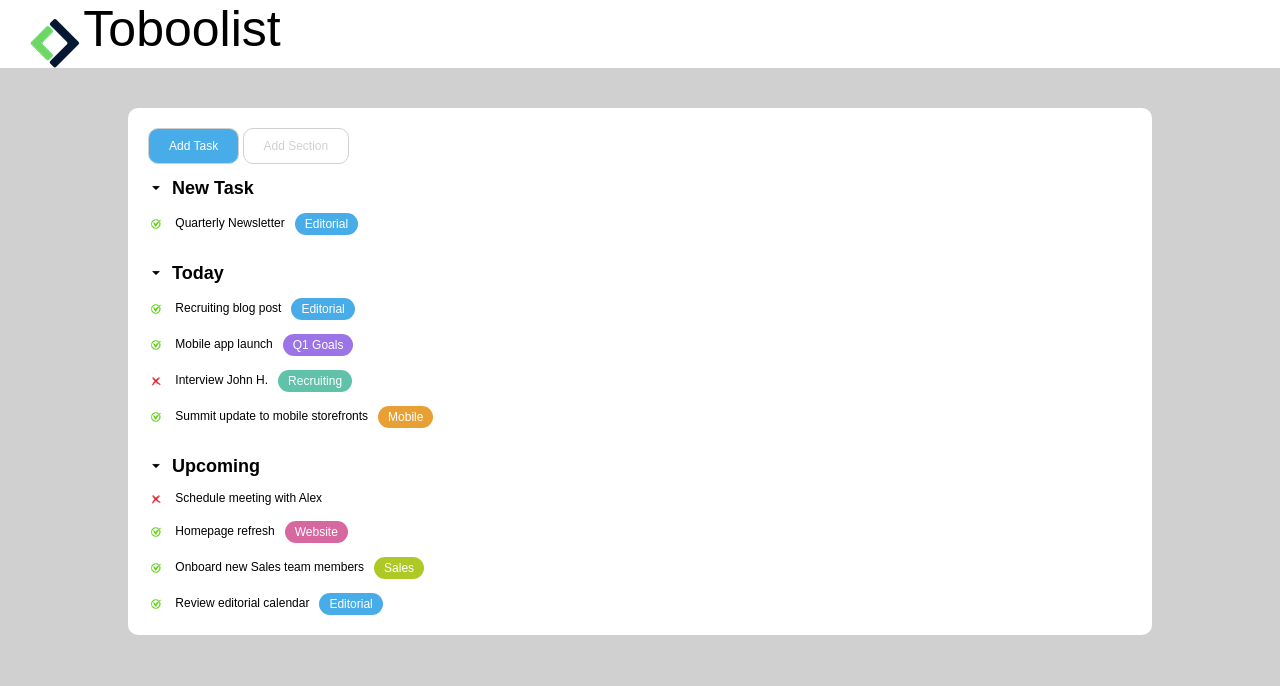
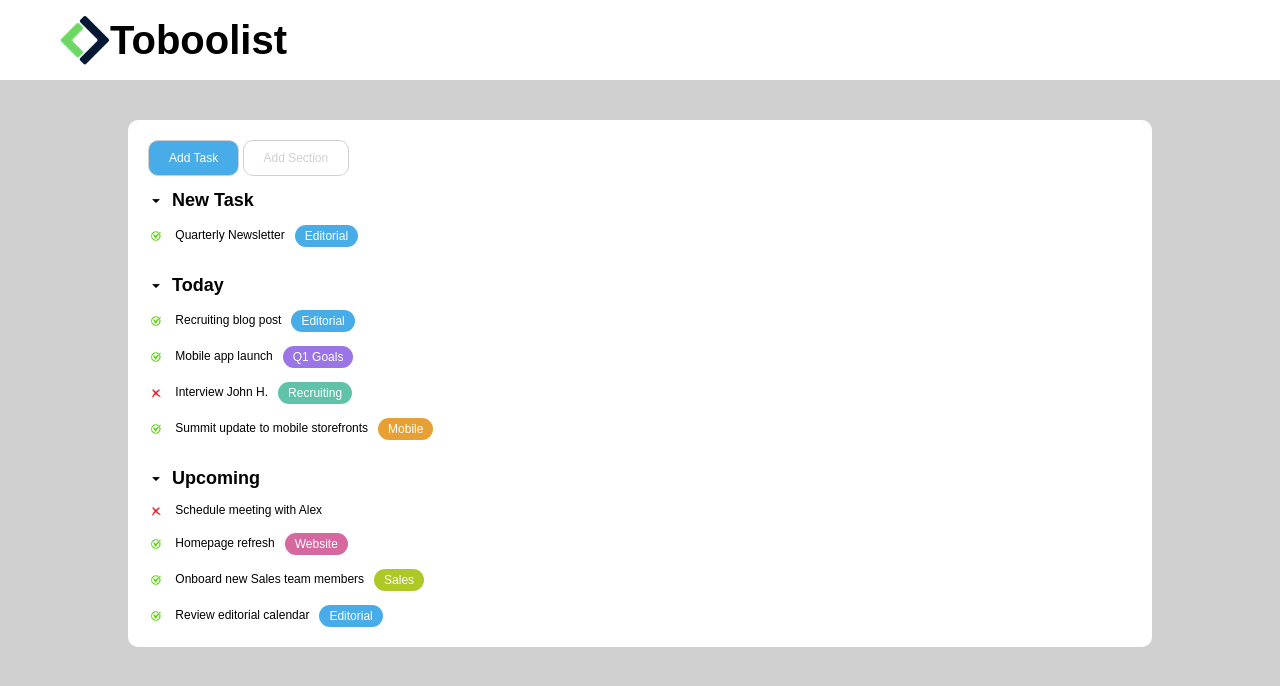
Before and after one commit to ilenia-agnolon/html-css-toboolist, a plain HTML site: page index.html in a window 1280 px wide. Drawn offline with Linux system fonts and the light colour scheme.

Commit message:
sistemato scritta accanto a logo banner

```diff
--- a/css/style.css
+++ b/css/style.css
@@ -15,19 +15,22 @@ body {
 /* header rules*/
 #container {
     background-color: white;
+    display: flex;
+    align-items: center;
+    padding-left: 30px;
+    height: 80px;
 
 }
 
 #img-logo {
     height: 50px;
-    vertical-align: middle;
     line-height: 100px;
     padding-left: 30px;
 }
 
 #logo-text {
     color: black;
-    font-size: 50px;
+    font-size: 40px;
 }
 
 /* main content rules */
--- a/index.html
+++ b/index.html
@@ -13,7 +13,7 @@
     <header>
         <section id="container">
             <img src="../html-css-toboolist/img/Logo.png" alt="Logo" id="img-logo">
-            <span id="logo-text">Toboolist</span>
+            <span id="logo-text"><strong>Toboolist</strong></span>
         </section>
     </header>
 
```
